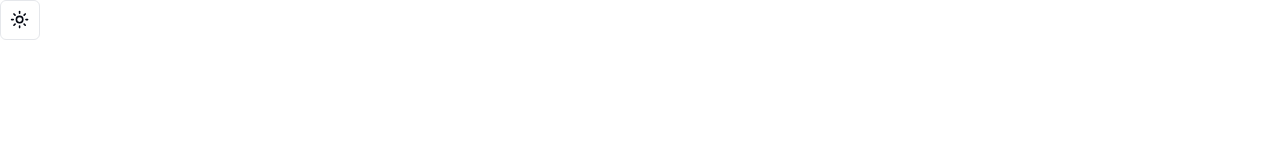
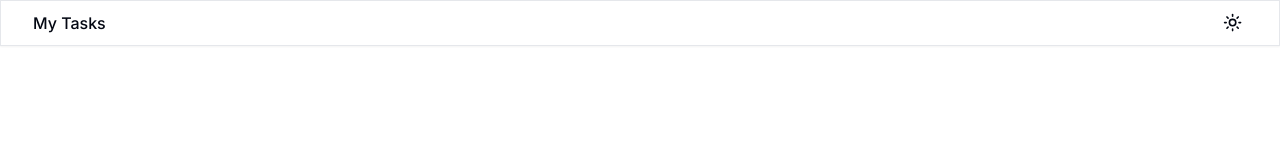
Before and after one commit to SuhelMakkad/simpel-todo, a Next.js app: page / in a window 1280 px wide. Shown: the top 160 px of the page. Built offline with nearby package versions, Linux system fonts and the light colour scheme.

Commit message:
feat: Add global nav bar

```diff
--- a/src/app/layout.tsx
+++ b/src/app/layout.tsx
@@ -2,6 +2,7 @@ import { Inter } from "next/font/google";
 import type { Metadata } from "next";
 
 import { ThemeProvider } from "@/components/theme/theme-provider.tsx";
+import { NavBar } from "@/components/nav-bar";
 
 import "@/styles/globals.css";
 
@@ -26,6 +27,8 @@ export default function RootLayout({
           enableSystem
           disableTransitionOnChange
         >
+          <NavBar />
+
           {children}
         </ThemeProvider>
       </body>
--- a/src/app/page.tsx
+++ b/src/app/page.tsx
@@ -1,9 +1,3 @@
-import { ThemeSwitch } from "@/components/theme/theme-switch";
-
 export default function Home() {
-  return (
-    <main>
-      <ThemeSwitch />
-    </main>
-  );
+  return <main></main>;
 }
--- /dev/null
+++ b/src/common/components/nav-bar/index.tsx
@@ -0,0 +1,16 @@
+import { ThemeSwitch } from "@/components/theme/theme-switch";
+import Link from "next/link";
+
+export const NavBar = () => {
+  return (
+    <nav className="shadow-sm border border-b">
+      <div className="container flex justify-between items-center py-2">
+        <Link href={"/"} className="font-medium">
+          My Tasks
+        </Link>
+
+        <ThemeSwitch />
+      </div>
+    </nav>
+  );
+};
--- a/src/common/components/theme/theme-switch.tsx
+++ b/src/common/components/theme/theme-switch.tsx
@@ -17,9 +17,9 @@ export const ThemeSwitch = () => {
   return (
     <DropdownMenu>
       <DropdownMenuTrigger asChild>
-        <Button variant="outline" size="icon">
-          <Sun className="h-[1.2rem] w-[1.2rem] rotate-0 scale-100 transition-all dark:-rotate-90 dark:scale-0" />
-          <Moon className="absolute h-[1.2rem] w-[1.2rem] rotate-90 scale-0 transition-all dark:rotate-0 dark:scale-100" />
+        <Button variant="ghost" size="icon" className="h-7 w-7">
+          <Sun className="h-[1.2rem] w-[1.2rem] rotate-0 scale-100 transition-transform dark:-rotate-90 dark:scale-0" />
+          <Moon className="absolute h-[1.2rem] w-[1.2rem] rotate-90 scale-0 transition-transform dark:rotate-0 dark:scale-100" />
           <span className="sr-only">Toggle theme</span>
         </Button>
       </DropdownMenuTrigger>
--- a/src/common/styles/globals.css
+++ b/src/common/styles/globals.css
@@ -73,4 +73,12 @@
   body {
     @apply bg-background text-foreground;
   }
+
+  .container {
+    @apply px-3 md:px-5 lg:px-8;
   }
+
+  .container .container-full {
+    @apply -mx-3 overflow-hidden px-3 md:-mx-5 md:px-5 lg:-mx-8 lg:px-8;
+  }
+}
```
Lines whose indentation alone changed are shown as unchanged.
